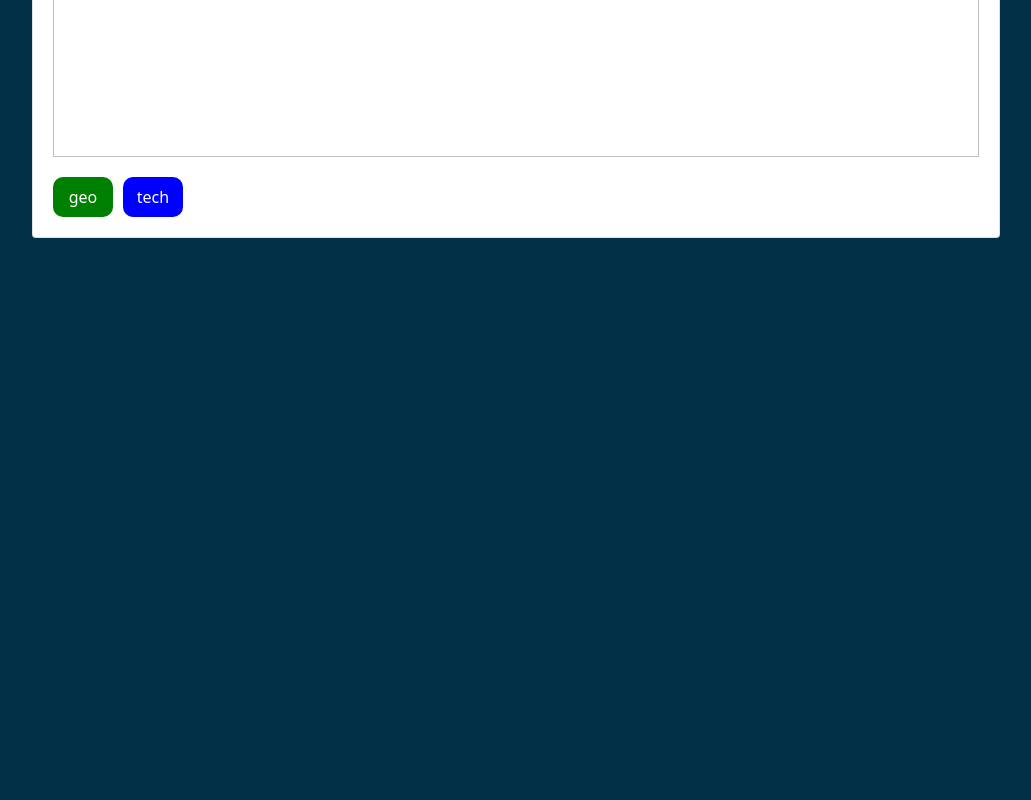
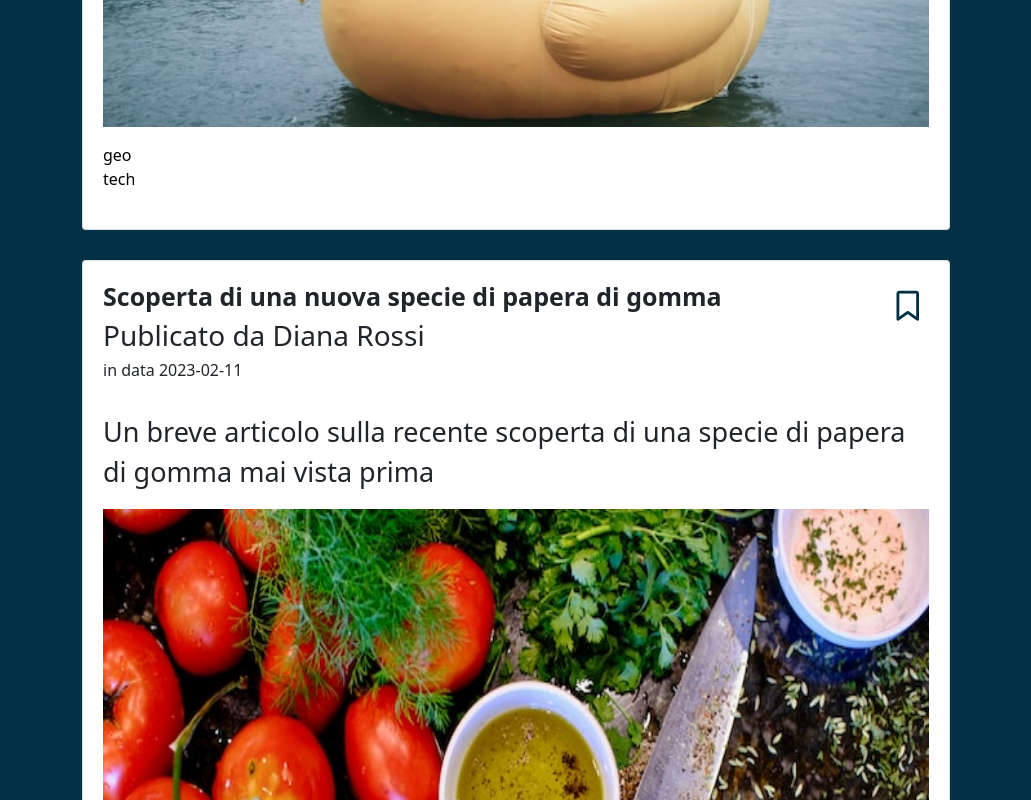
Before and after one commit to DavideTumolo11/ex-js-news-feed, a plain HTML site: page index.html in a window 1280 px wide. Shown: the part 960-1760 px from the top of the page, without its empty margins (124-1155 px from the left). Before the commit the page ends 1228 px from the top, so only its background shows below. Drawn offline with nearby package versions, Linux system fonts and the light colour scheme.

Commit message:
Add_card

```diff
--- a/css/style.css
+++ b/css/style.css
@@ -1,9 +1,10 @@
+
 .container {
     display: flex;
     justify-content: center;
     flex-direction: column;
     height: auto;
-    width: 1000px;
+    width: 900px;
 }
 
 
@@ -40,6 +41,7 @@ body {
 }
 
 .card {
+    height: 950px;
     margin: 30px 0;
     background-color: white;
     padding: 0 20px;
@@ -65,11 +67,17 @@ p {
 }
 
 img {
+
     width: 100%;
     height: 600px;
 }
 
-.tag {
+.container_tag {
+    display: flex;
+    width: 100%;
+}
+
+.tags {
     display: flex;
     align-items: center;
     justify-content: center;
@@ -80,6 +88,7 @@ img {
     width: 60px;
     margin: 20px 0 ;
     margin-right: 10px;
+    color: black;
 }
 
 .geo {
--- a/index.html
+++ b/index.html
@@ -1,14 +1,23 @@
 <!DOCTYPE html>
 <html lang="en">
+
 <head>
-  <meta charset="UTF-8">
-  <meta name="viewport" content="width=device-width, initial-scale=1.0">
-  <title>Bootstrap Site</title>
-  <link rel="stylesheet" href="https://stackpath.bootstrapcdn.com/bootstrap/5.0.0-alpha1/css/bootstrap.min.css" integrity="sha384-r4NyP46KrjDleawBgD5tp8Y7UzmLA05oM1iAEQ17CSuDqnUK2+k9luXQOfXJCJ4I" crossorigin="anonymous">
-  <script src="https://cdn.jsdelivr.net/npm/popper.js@1.16.0/dist/umd/popper.min.js" integrity="sha384-Q6E9RHvbIyZFJoft+2mJbHaEWldlvI9IOYy5n3zV9zzTtmI3UksdQRVvoxMfooAo" crossorigin="anonymous"></script>
-  <script src="https://stackpath.bootstrapcdn.com/bootstrap/5.0.0-alpha1/js/bootstrap.min.js" integrity="sha384-oesi62hOLfzrys4LxRF63OJCXdXDipiYWBnvTl9Y9/TRlw5xlKIEHpNyvvDShgf/" crossorigin="anonymous"></script>
+    <meta charset="UTF-8">
+    <meta name="viewport" content="width=device-width, initial-scale=1.0">
+    <title>News Feed</title>
+    <link rel="stylesheet" href="https://stackpath.bootstrapcdn.com/bootstrap/5.0.0-alpha1/css/bootstrap.min.css"
+        integrity="sha384-r4NyP46KrjDleawBgD5tp8Y7UzmLA05oM1iAEQ17CSuDqnUK2+k9luXQOfXJCJ4I" crossorigin="anonymous">
+    <script src="https://cdn.jsdelivr.net/npm/popper.js@1.16.0/dist/umd/popper.min.js"
+        integrity="sha384-Q6E9RHvbIyZFJoft+2mJbHaEWldlvI9IOYy5n3zV9zzTtmI3UksdQRVvoxMfooAo"
+        crossorigin="anonymous"></script>
+    <script src="https://stackpath.bootstrapcdn.com/bootstrap/5.0.0-alpha1/js/bootstrap.min.js"
+        integrity="sha384-oesi62hOLfzrys4LxRF63OJCXdXDipiYWBnvTl9Y9/TRlw5xlKIEHpNyvvDShgf/"
+        crossorigin="anonymous"></script>
 </head>
-<link rel="stylesheet" href="https://cdnjs.cloudflare.com/ajax/libs/font-awesome/6.5.1/css/all.min.css" integrity="sha512-DTOQO9RWCH3ppGqcWaEA1BIZOC6xxalwEsw9c2QQeAIftl+Vegovlnee1c9QX4TctnWMn13TZye+giMm8e2LwA==" crossorigin="anonymous" referrerpolicy="no-referrer" />
+<link rel="stylesheet" href="https://cdnjs.cloudflare.com/ajax/libs/font-awesome/6.5.1/css/all.min.css"
+    integrity="sha512-DTOQO9RWCH3ppGqcWaEA1BIZOC6xxalwEsw9c2QQeAIftl+Vegovlnee1c9QX4TctnWMn13TZye+giMm8e2LwA=="
+    crossorigin="anonymous" referrerpolicy="no-referrer" />
+
 <link rel="stylesheet" href="./css/style.css">
 
 <body>
@@ -39,28 +48,8 @@
         </div>
 
 
-        <div class="container_feed">
+        <div id="container_feed">
 
-            <div class="card duck">
-
-                <h2>Scoperta di una nuova specie di papera di <br> gomma</h2>
-                <h3>Publicato da Diana Rossi</h3>
-                <h6>in data 15/01/2023</h6>
-                <br>
-                <p>Un breve articolo sulla recente scoperta di una specie di papera di gomma mai vista prima.</p>
-
-                <div class="cont_imge">
-                    <img src="" alt="">
-                </div>
-
-                <div class="container_tag d-flex ">
-                    <div class="tag geo">geo</div>
-                    <div class="tag tech">tech</div>
-                </div>
-
-                <i class="fa-regular fa-bookmark"></i>
-
-            </div>
 
         </div>
 
@@ -70,6 +59,28 @@
 
 
 
-<script src="./js/script.js"></script>
+    <script src="./js/script.js"></script>
 </body>
+
 </html>
+
+
+
+<!-- MARKUP ORIGINALE HTML -->
+
+<!-- <div class="card">
+    <h2>Scoperta di una nuova specie di papera di <br> gomma</h2>
+    <h3>Publicato da Diana Rossi</h3>
+    <h6>in data 15/01/2023</h6>
+    <br>
+    <p>Un breve articolo sulla recente scoperta di una specie di papera di gomma mai vista prima.</p>
+    <img src="./img/rubber-duck.jpg" alt="">
+
+    <div class="container_tag d-flex ">
+        <div class="tags geo">geo</div>
+        <div class="tags tech">tech</div>
+    </div>
+
+    <i class="fa-regular fa-bookmark"></i>
+</div>
+-->
--- a/js/script.js
+++ b/js/script.js
@@ -0,0 +1,86 @@
+const card = [
+    {
+        title: "Scoperta di una nuova specie di papera di gomma",
+        author: "Diana Rossi",
+        published: "2023-02-11",
+        content: "Un breve articolo sulla recente scoperta di una specie di papera di gomma mai vista prima",
+        imgSrc: "img/rubber-duck.jpg",
+        tags: "geo tech",
+
+    },
+    {
+        title: "Scoperta di una nuova specie di papera di gomma",
+        author: "Diana Rossi",
+        published: "2023-02-11",
+        content: "Un breve articolo sulla recente scoperta di una specie di papera di gomma mai vista prima",
+        imgSrc: "img/kitchen-food.jpg",
+        tags: ["geo", "tech"],
+
+    },
+    {
+        title: "Scoperta di una nuova specie di papera di gomma",
+        author: "Diana Rossi",
+        published: "2023-02-11",
+        content: "Un breve articolo sulla recente scoperta di una specie di papera di gomma mai vista prima",
+        imgSrc: "img/deep-sea.jpg",
+        tags: ["geo", "tech"],
+
+    },
+    {
+        title: "Scoperta di una nuova specie di papera di gomma",
+        author: "Diana Rossi",
+        published: "2023-02-11",
+        content: "Un breve articolo sulla recente scoperta di una specie di papera di gomma mai vista prima",
+        imgSrc: "img/modern-art.jpg",
+        tags: ["geo", "tech"],
+
+    }
+
+
+]
+
+
+
+/**
+ * generate markup for an card
+ * @param {object} card the card object
+ * @returns object
+ */
+function generateCard(card) {
+    return `<div class="card">
+    <i class="fa-regular fa-bookmark"></i>
+    <h2>${card.title}</h2>
+    <h3>Publicato da ${card.author}</h3>
+    <h6>in data ${card.published}</h6>
+    <br>
+    <p>${card.content}</p>
+    <div class="cont_img">
+    <img src="${card.imgSrc}" alt="">
+    </div>
+    <div class="container_tag d-block d-flex ">
+    <div class="tags">${card.tags}
+    </div>
+    </div>`;
+};
+
+
+/*generate all card*/
+
+const cardAddEl = document.getElementById('container_feed')
+
+addCards(card, cardAddEl);
+
+
+
+/**
+ * render a list of card into the dom element provided
+ * @param {Array} card A an of card object
+ * @param {*} cardAddEl the node where append all icons
+ */
+function addCards(card, cardAddEl) {
+    card.forEach(card => {
+        const cardHTML = generateCard(card);
+
+        cardAddEl.innerHTML += cardHTML;
+    });
+}
```
Also changed, not shown: img/deep-sea.jpg (added), img/kitchen-food.jpg (added), img/modern-art.jpg (added), img/rubber-duck.jpg (added).
